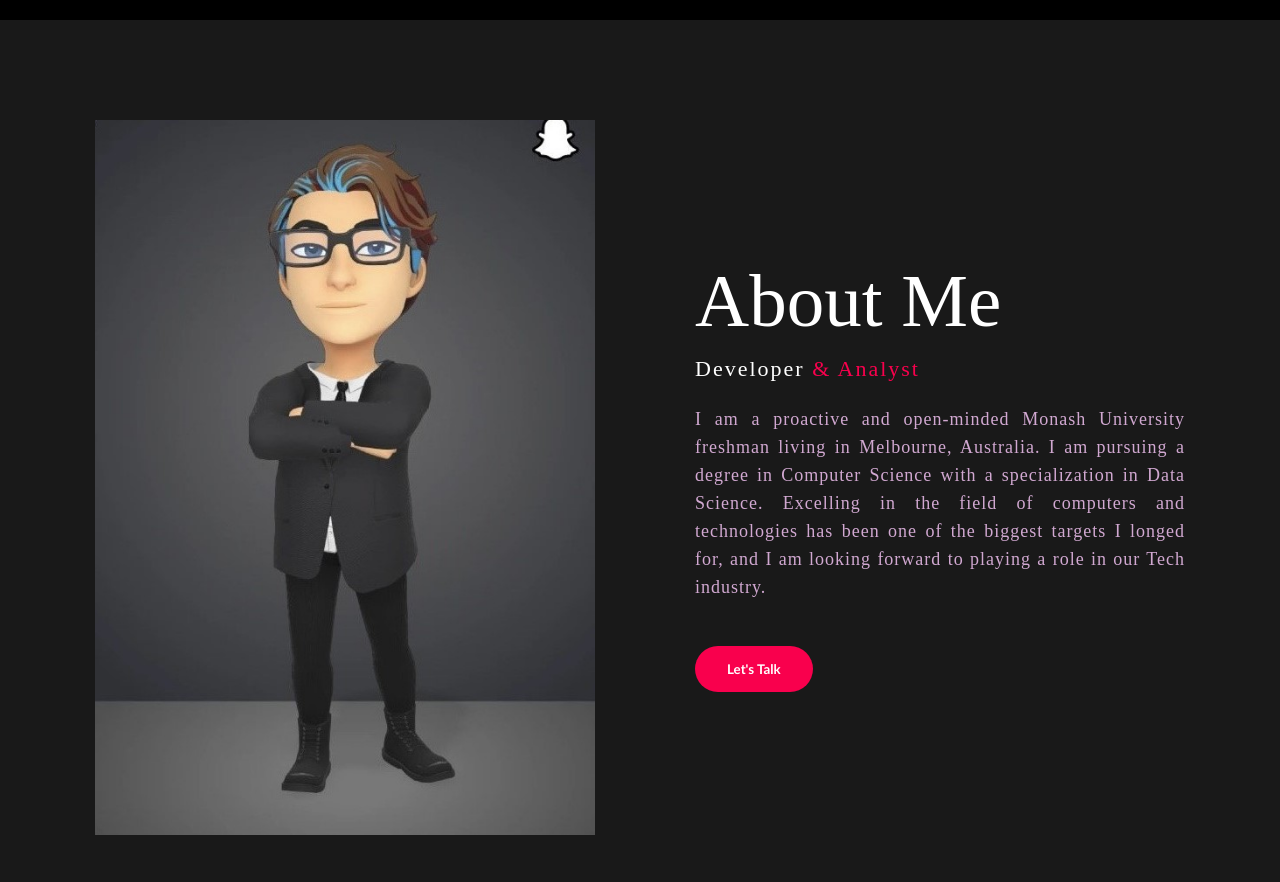
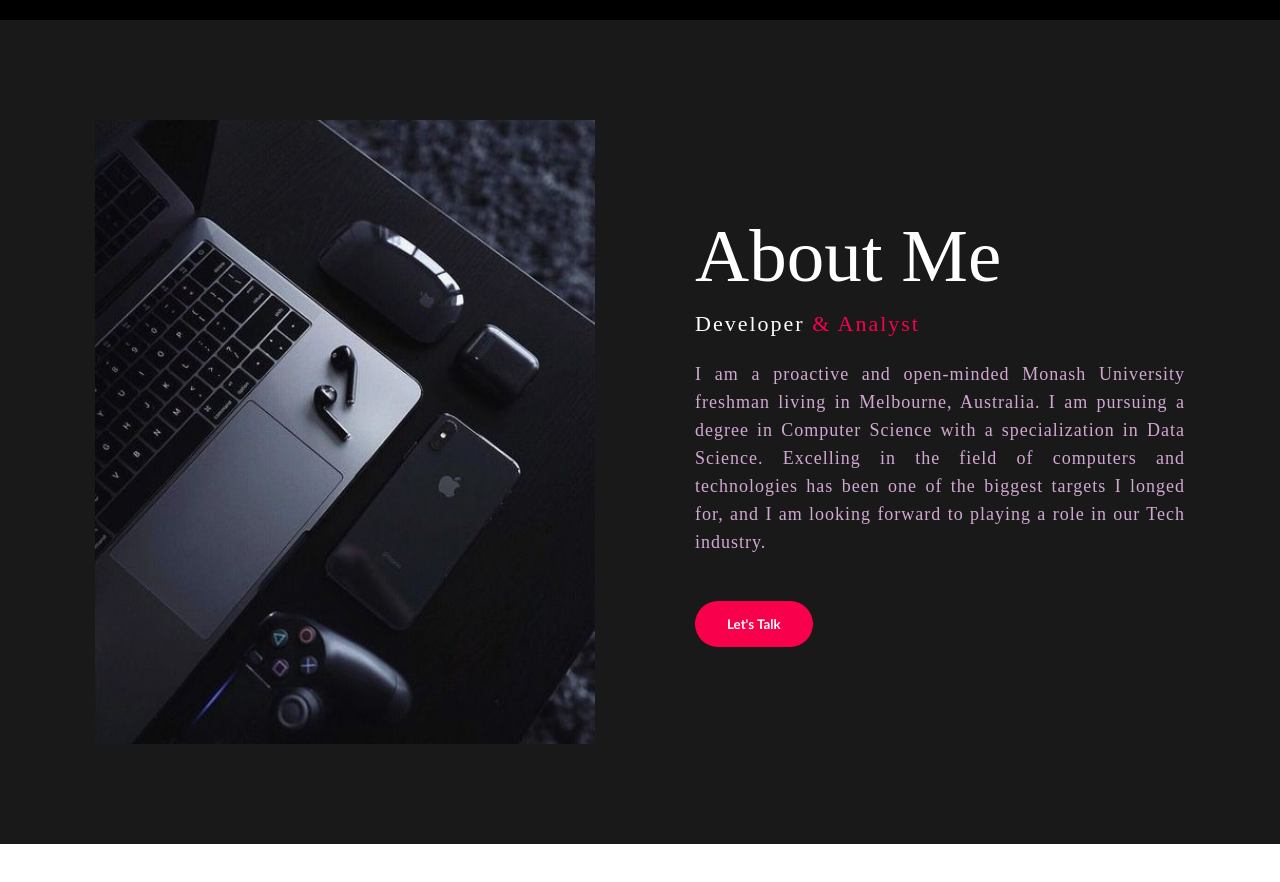
Before and after one commit to VincentNguyenDuc/VincentNguyenDuc.github.io, a plain HTML site: page index.html in a window 1280 px wide. Shown: the part 740-1622 px from the top of the page. After the commit the page ends 1584 px from the top, so only its background shows below. Drawn offline with Linux system fonts and the light colour scheme.

Commit message:
Change main image

```diff
--- a/index.html
+++ b/index.html
@@ -3,6 +3,7 @@
 <html lang="en">
 
 <head>
+    <meta charset="UTF-8">
     <title>Vincent Nguyen Portfolio</title>
 
     <!-- CSS -->
@@ -47,7 +48,7 @@
     <!-- About Section -->
     <section class="about" id="about-me">
         <div class="main">
-            <img src="/public/images/sticker.jpg">
+            <img src="/public/images/main.jpg">
             <div class="about-text">
                 <h2>About Me</h2>
                 <h5>Developer <span>& Analyst</span></h5>
```
